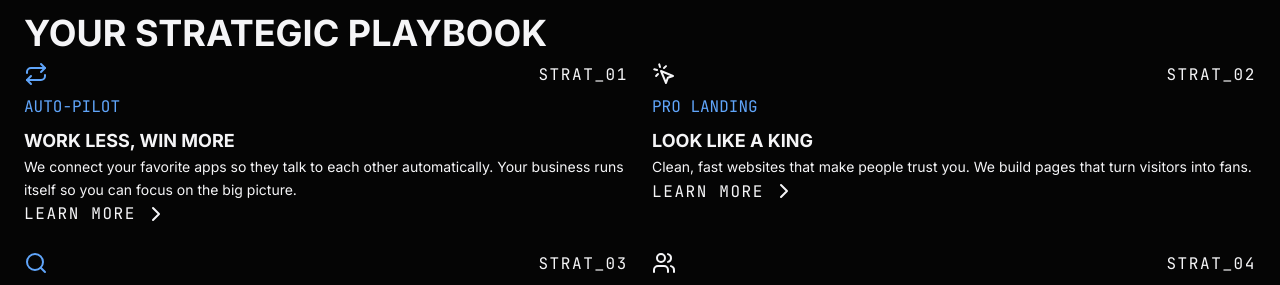
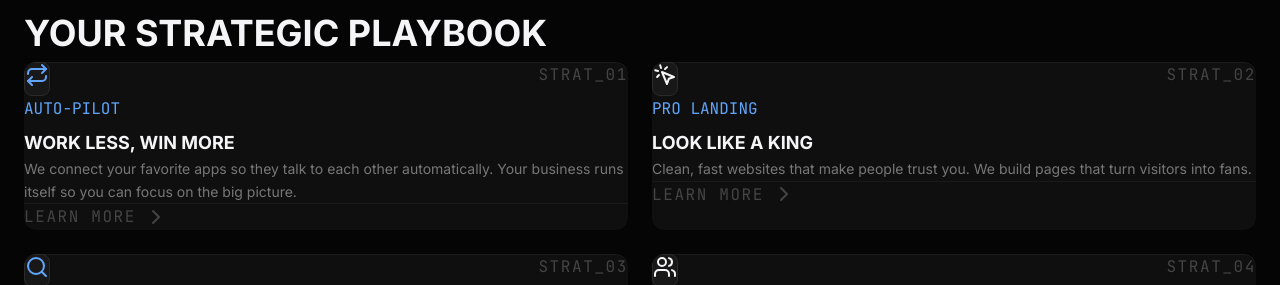
Before and after one commit to crownccreative-code/cccreative, a React (Create React App) app in the folder frontend/: page / in a window 1280 px wide. Shown: the part 521-806 px from the top of the page. Built offline with nearby package versions, Linux system fonts and the light colour scheme; no server answers.

Commit message:
auto-commit for c7c48fa8-9fea-44b5-82e9-7d18bdcc3c9d

```diff
--- a/frontend/src/pages/Landing.js
+++ b/frontend/src/pages/Landing.js
@@ -82,26 +82,35 @@ const TRANSLATIONS = {
 };
 
 const PlayCard = ({ span, icon, title, label, desc, id }) => (
-  <div className={`${span} group relative overflow-hidden rounded-xl hover:scale-[1.01] transition-transform`} style={{ transitionDuration: '300ms' }}>
-    {/* Card Background - Visible Dark Gray Box */}
-    <div className="absolute inset-0 bg-[#111111] rounded-xl shadow-xl"></div>
-    <div className="absolute inset-0 border-2 border-[#1e1e1e] rounded-xl group-hover:border-blue-500/60 transition-colors"></div>
-
-    {/* Inner highlight line at top */}
-    <div className="absolute top-0 left-4 right-4 h-[1px] bg-gradient-to-r from-transparent via-[#333] to-transparent"></div>
+  <div className={`${span} group relative overflow-hidden rounded-xl transition-all duration-300 hover:-translate-y-1`}>
+    {/* Card Background - Solid Gray Box */}
+    <div
+      className="absolute inset-0 rounded-xl"
+      style={{
+        backgroundColor: '#0f0f0f',
+        boxShadow: '0 4px 20px rgba(0,0,0,0.5), inset 0 1px 0 rgba(255,255,255,0.05)'
+      }}
+    ></div>
+    <div className="absolute inset-0 border border-[#252525] rounded-xl group-hover:border-blue-500/60 transition-colors duration-300"></div>
 
     {/* Content */}
-    <div className="relative z-10 p-7 flex flex-col h-full min-h-[260px]">
+    <div className="relative z-10 p-7 flex flex-col h-full min-h-[240px]">
       <div className="flex justify-between items-start mb-5">
-        <div className="p-3 bg-[#1a1a1a] border border-[#2a2a2a] rounded-lg group-hover:border-blue-500/50 group-hover:bg-blue-500/10 transition-colors">
+        <div
+          className="p-3 rounded-lg group-hover:bg-blue-500/20 transition-colors duration-300"
+          style={{ backgroundColor: '#181818', border: '1px solid #2a2a2a' }}
+        >
           {icon}
         </div>
-        <span className="font-mono text-[9px] text-[#555] tracking-widest">{id}</span>
+        <span className="font-mono text-[9px] tracking-widest" style={{ color: '#444' }}>{id}</span>
       </div>
       <span className="text-blue-400 font-mono text-[10px] tracking-[0.25em] uppercase mb-2 block">{label}</span>
       <h3 className="text-lg font-bold mb-3 tracking-tight uppercase text-white group-hover:text-blue-100 transition-colors">{title}</h3>
-      <p className="text-[#888] text-sm leading-relaxed flex-1">{desc}</p>
-      <div className="mt-5 pt-4 border-t border-[#1a1a1a] flex items-center gap-2 text-[10px] font-mono text-[#555] group-hover:text-blue-400 cursor-pointer transition-colors tracking-widest uppercase">
+      <p className="text-sm leading-relaxed flex-1" style={{ color: '#777' }}>{desc}</p>
+      <div
+        className="mt-5 pt-4 flex items-center gap-2 text-[10px] font-mono group-hover:text-blue-400 cursor-pointer transition-colors tracking-widest uppercase"
+        style={{ borderTop: '1px solid #1a1a1a', color: '#444' }}
+      >
         LEARN MORE <ChevronRight className="w-3 h-3" />
       </div>
     </div>
```
